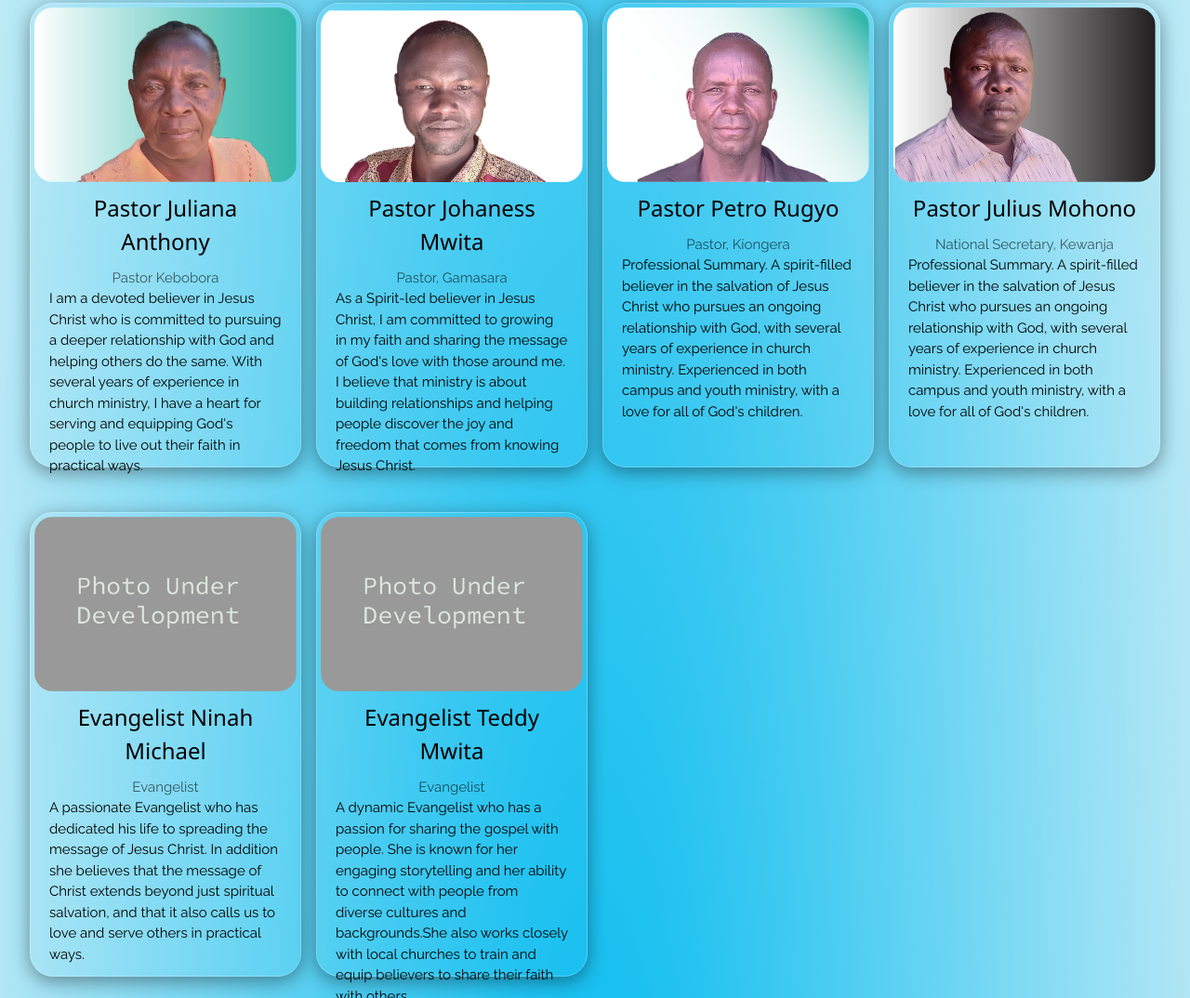
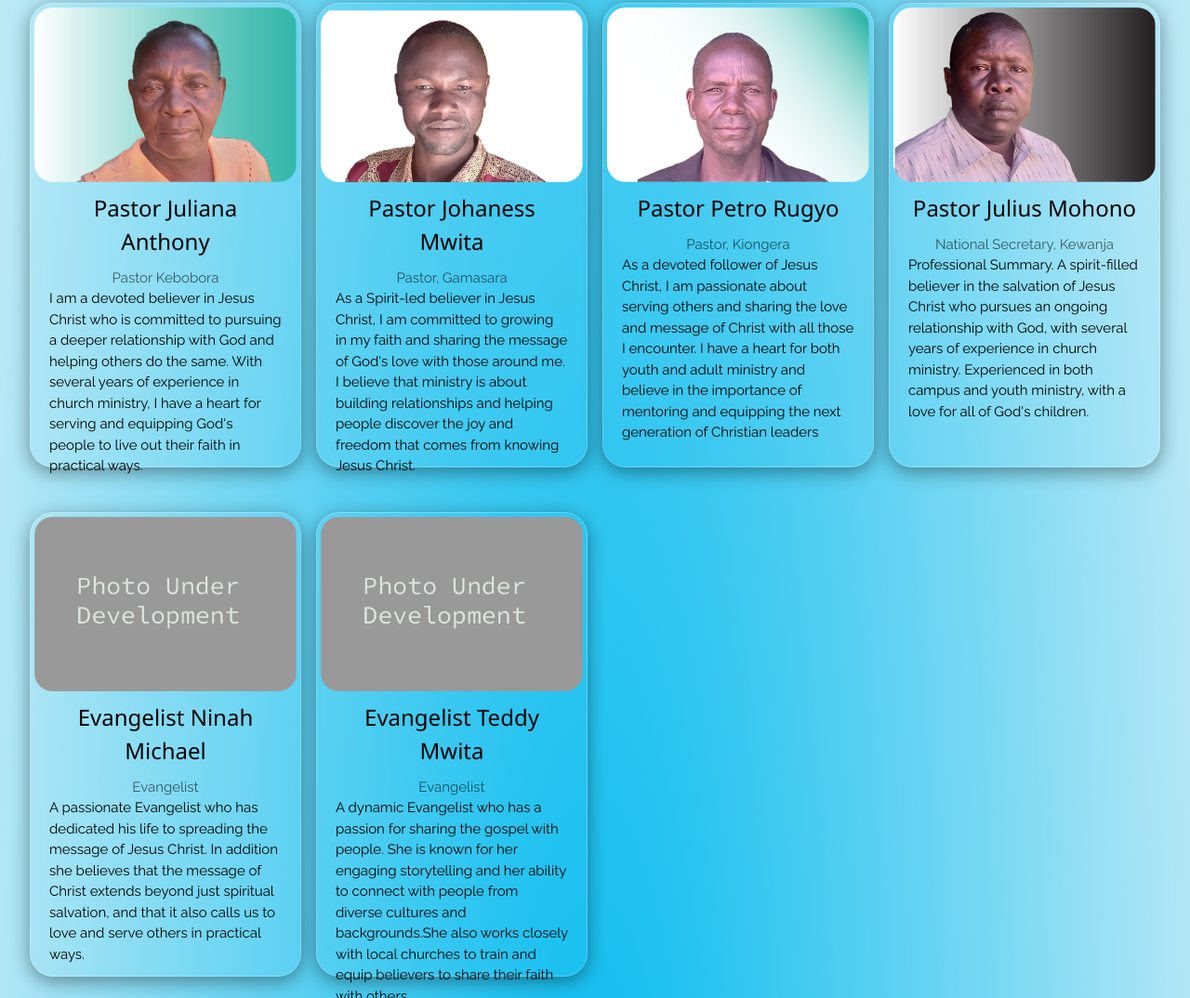
Before and after one commit to Chacha-A-Chacha/ic_f_deploy_ed, a plain HTML site: page index.html in a window 1280 px wide. Shown: the part 2360-3434 px from the top of the page at 93% size. Drawn offline with nearby package versions, Linux system fonts and the light colour scheme.

Commit message:
Update index.html

```diff
--- a/index.html
+++ b/index.html
@@ -201,7 +201,7 @@
                         <div class="w3-container">
                             <h3>Pastor Petro Rugyo</h3>
                             <p class="w3-opacity">Pastor, Kiongera</p>
-                            <p style="text-align: left;">Professional Summary. A spirit-filled believer in the salvation of Jesus Christ who pursues an ongoing relationship with God, with several years of experience in church ministry. Experienced in both campus and youth ministry, with a love for all of God's children.</p>
+                            <p style="text-align: left;">As a devoted follower of Jesus Christ, I am passionate about serving others and sharing the love and message of Christ with all those I encounter. I have a heart for both youth and adult ministry and believe in the importance of mentoring and equipping the next generation of Christian leaders</p>
 
                         </div>
                     </div>
```
